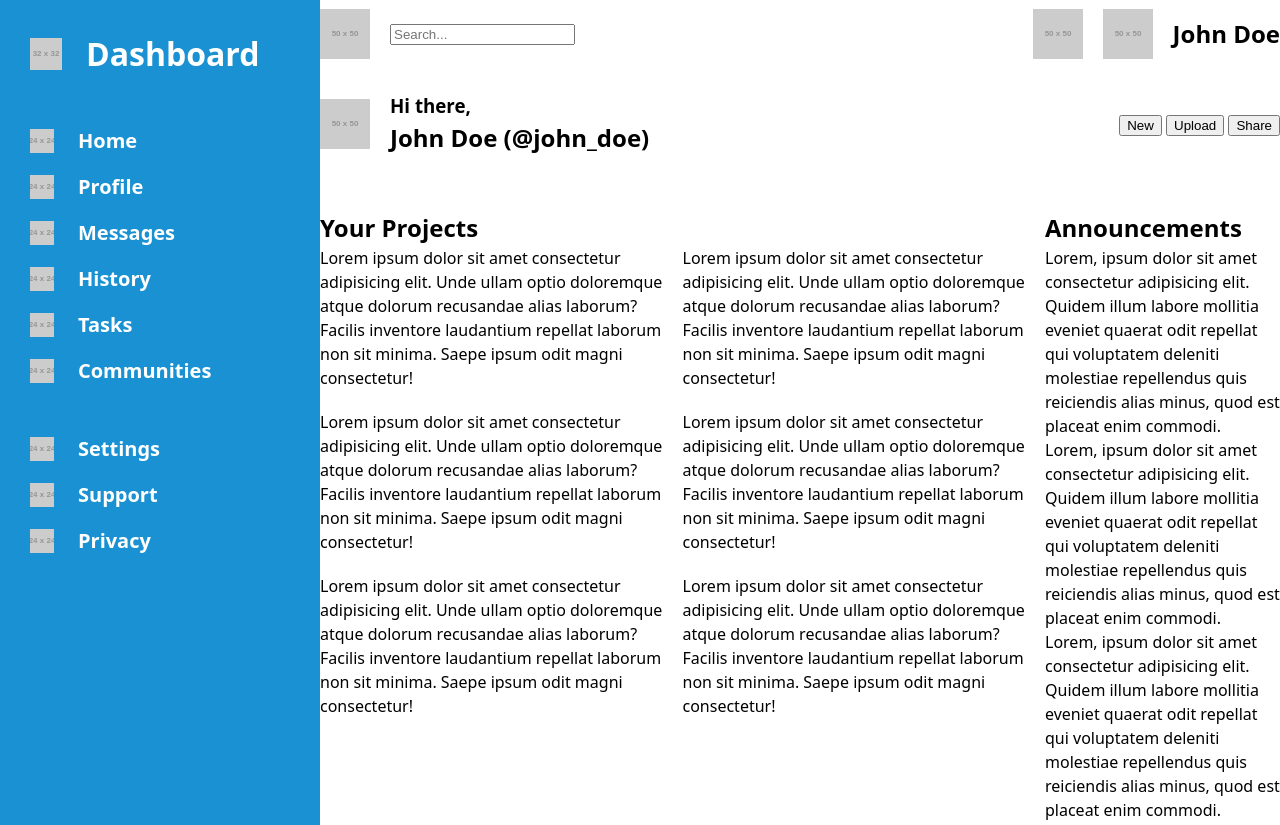
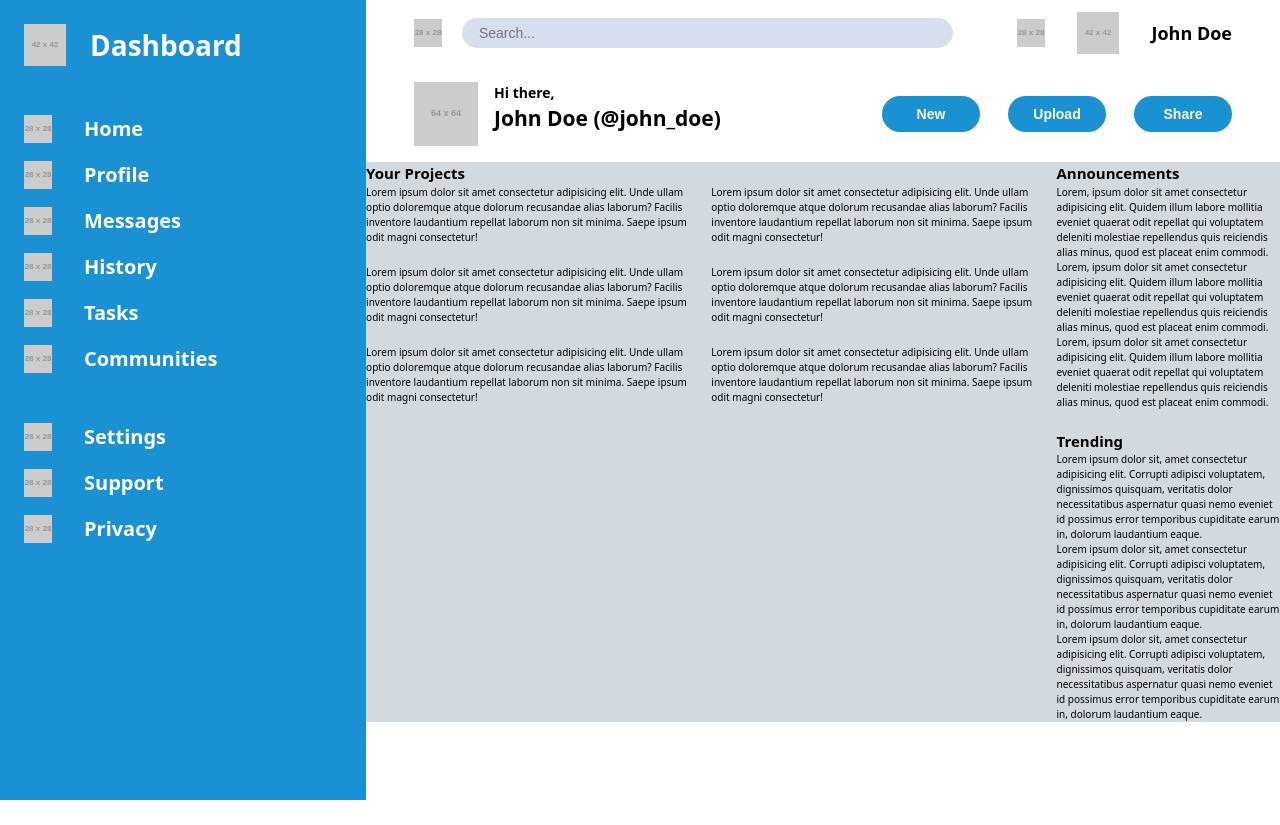
Before and after one commit to sane-being/Admin-Dashboard, a plain HTML site: page index.html in a window 1280 px wide. Shown: the top 825 px of the page. After the commit the page ends 800 px from the top, so only its background shows below. Drawn offline with Linux system fonts and the light colour scheme; placeholder pictures from the web are drawn by us.

Commit message:
Create admin dashboard layout with CSS Grid and Flexbox
- Set up basic grid layout for dashboard with sidebar, header, and main content
- Style sidebar with logo, navigation links and settings
- Create header with search bar, user info and action buttons
- Layout main content area with projects, announcements and trending sections
- Apply consistent spacing and typography throughout

```diff
--- a/css/modern_css_reset.css
+++ b/css/modern_css_reset.css
@@ -45,3 +45,10 @@ h1, h2, h3, h4, h5, h6 {
 #root, #__next {
   isolation: isolate;
 }
+
+/* 11. Set font size to 10px */
+/* Now you can set font size of other elements in rem,
+   for example, 1.5rem = 15px */
+   html {
+    font-size: 62.5%;
+  }
--- a/css/style.css
+++ b/css/style.css
@@ -1,7 +1,10 @@
+/* * {
+  border: 1px solid hsl(0, 0%, 0%);
+} */
+
 .container {
   display: grid;
-  grid-template-columns: 320px 1fr;
-  grid-template-rows: 210px 1fr;
+  grid-template-columns: 64ch 1fr;
   grid-template-areas:
     "sidebar header"
     "sidebar main-content";
@@ -11,18 +14,23 @@
   grid-area: sidebar;
   background-color: hsl(201, 79%, 46%);
   color: hsl(0, 0%, 100%);
-  padding: 30px;
+  height: 100vh;
+  width: 64ch;
+  padding: 2.4em;
+  position:fixed;
+  overflow: scroll;
+
   display: flex;
   flex-direction: column;
-  gap: 48px;
+  gap: 4.8em;
 
   .sidebar-header {
     display: flex;
     align-items: center;
-    gap: 24px;
+    gap: 2.4em;
 
     h1 {
-      font-size: 32px;
+      font-size: 2.8rem;
       font-weight: bold;
     }
   }
@@ -33,33 +41,46 @@
     margin: 0;
     display: flex;
     flex-direction: column;
-    gap: 16px;
+    gap: 1.6em;
     font-weight: bold;
 
     li {
       display: flex;
       align-items: center;
-      gap: 24px;
-      font-size: 20px;
+      gap: 1.6em;
+      font-size: 2rem;
     }
   }
 }
 
 .header {
   grid-area: header;
-  display: grid;
-  grid-template-rows: 68px 112px;
+  display: flex;
+  flex-direction: column;
 
   .header-upper-row {
+    padding: 1.2em 4.8em;
     display: flex;
     align-items: center;
     justify-content: space-between;
+    gap: 6.4em;
 
     .header-search {
+      flex-grow: 1;
       grid-row: 1 / 2;
       display: flex;
       align-items: center;
-      gap: 20px;
+      gap: 2em;
+
+      input {
+        flex-grow: 1;
+        font-size: 1.4rem;
+        border: none;
+        border-radius: 1.6em;
+        background-color: hsl(220, 41%, 89%);
+        padding: 0.5em 1.2em;
+        max-width: 64rem;
+      }
     }
 
     .header-user {
@@ -67,30 +88,53 @@
       display: flex;
       align-items: center;
       justify-content: space-between;
-      gap: 20px;
+      gap: 3.2em;
+      h2 {
+        font-size: 1.8rem;
+      }
     }
   }
 
   .header-lower-row {
+    padding: 1.6em 4.8em;
+
     display: flex;
     align-items: center;
     justify-content: space-between;
+    gap: 6.4em;
 
     .user-info {
       grid-row: 2 / 3;
       display: flex;
       flex-direction: row ;
-      align-items: center;
-      gap: 20px;
+      gap: 1.6em;
+
+      h3 {
+        font-size: 1.4em;
+      }
+
+      h2 {
+        font-size: 2.1em;
+      }
     }
 
     .header-buttons {
       grid-row: 2 / 3;
+      display: flex;
+      gap: 2.8em;
+
+      button {
+        background-color: hsl(201, 79%, 46%);
+        color: hsl(0, 0%, 100%);
+        border: none;
+        padding: 0.7em;
+        border-radius: 1.4em;
+        font-size: 1.4em;
+        font-weight: bold;
+        width: 7em;
+      }
     }
   }
-
-
-
 }
 
 .main-content {
@@ -98,6 +142,7 @@
   display: grid;
   grid-template-columns: 3fr 1fr;
   gap: 20px;
+  background-color: rgb(210, 218, 224);
 
   #projects {
     grid-column: 1 / 2;
--- a/index.html
+++ b/index.html
@@ -11,39 +11,39 @@
   <div class="container">
     <aside class="sidebar">
       <div class="sidebar-header">
-        <img src="https://placehold.co/32" alt="">
+        <img src="https://placehold.co/42" alt="">
         <h1>Dashboard</h1>
       </div>
       <ul>
-        <li><img src="https://placehold.co/24" alt=""> Home</li>
-        <li><img src="https://placehold.co/24" alt=""> Profile</li>
-        <li><img src="https://placehold.co/24" alt=""> Messages</li>
-        <li><img src="https://placehold.co/24" alt=""> History</li>
-        <li><img src="https://placehold.co/24" alt=""> Tasks</li>
-        <li><img src="https://placehold.co/24" alt=""> Communities</li>
+        <li><img src="https://placehold.co/28" alt=""> Home</li>
+        <li><img src="https://placehold.co/28" alt=""> Profile</li>
+        <li><img src="https://placehold.co/28" alt=""> Messages</li>
+        <li><img src="https://placehold.co/28" alt=""> History</li>
+        <li><img src="https://placehold.co/28" alt=""> Tasks</li>
+        <li><img src="https://placehold.co/28" alt=""> Communities</li>
       </ul>
       <ul>
-        <li><img src="https://placehold.co/24" alt=""> Settings</li>
-        <li><img src="https://placehold.co/24" alt=""> Support</li>
-        <li><img src="https://placehold.co/24" alt=""> Privacy</li>
+        <li><img src="https://placehold.co/28" alt=""> Settings</li>
+        <li><img src="https://placehold.co/28" alt=""> Support</li>
+        <li><img src="https://placehold.co/28" alt=""> Privacy</li>
       </ul>
     </aside>
     <header class="header">
       <div class="header-upper-row">
         <div class="header-search">
-          <img src="https://via.placeholder.com/50" alt="Search Icon">
+          <img src="https://placehold.co/28" alt="Search Icon">
           <input type="text" placeholder="Search...">
         </div>
         <div class="header-user">
-          <img src="https://via.placeholder.com/50" alt="Notification Icon">
-          <img src="https://via.placeholder.com/50" alt="User Avatar">
+          <img src="https://placehold.co/28" alt="Notification Icon">
+          <img src="https://placehold.co/42" alt="User Avatar">
           <h2>John Doe</h2>
         </div>
 
       </div>
       <div class="header-lower-row">
         <div class="user-info">
-          <img src="https://via.placeholder.com/50" alt="User Avatar">
+          <img src="https://placehold.co/64" alt="User Avatar">
           <div class="user-greetings">
             <h3>Hi there,</h3>
             <h2>John Doe (@john_doe)</h2>
```
